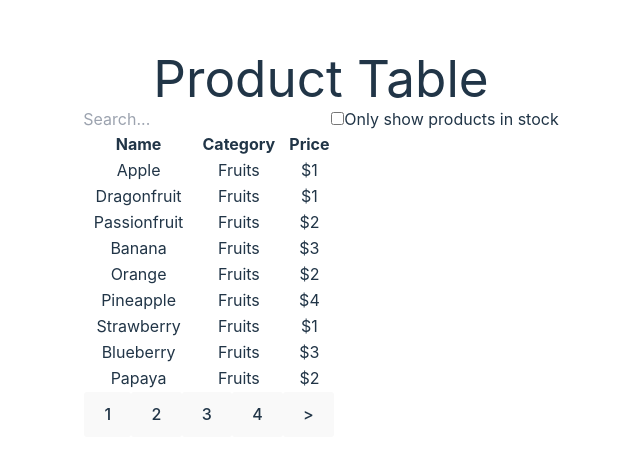
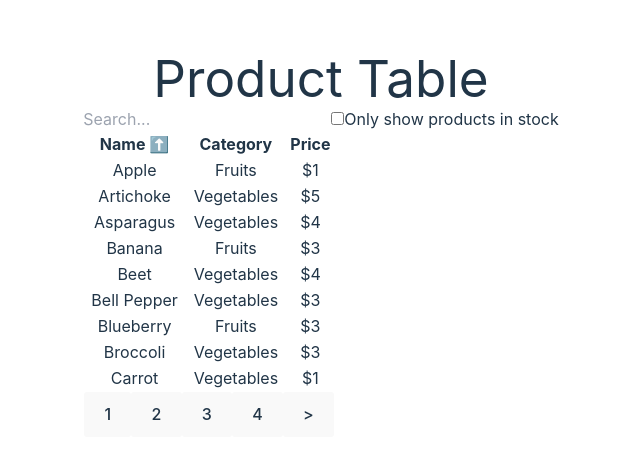
Before and after one commit to MrSudden/Development, a React (Vite) app in the folder ReactJSDev/Learn/SimpliLearn/SimpliLearn/: page / in a window 1280 px wide. Shown: the part 156-614 px from the top of the page, without its empty margins (319-959 px from the left). Built offline with nearby package versions, Linux system fonts and the light colour scheme.

Commit message:
Add sort by table head

```diff
--- a/ReactJSDev/Learn/SimpliLearn/SimpliLearn/src/Lesson_3/FilterableProductTable.jsx
+++ b/ReactJSDev/Learn/SimpliLearn/SimpliLearn/src/Lesson_3/FilterableProductTable.jsx
@@ -41,13 +41,18 @@ ProductRowMultiColumn.propTypes = {
     product: PropTypes.object.isRequired
 }
 
-function ProductTable({ header, products }) {
+function ProductTable({ header, products, sortColumn, sortDirection, handleSort }) {
     return (
         <>
             <table className={`flex flex-col w-${48 * header.length}`}>
                 <thead className="flex flex-row font-bold bg-zinc-200">
                     <tr>
-                        {header.map((head, index) => (<th className="w-48" key={index}>{head}</th>))}
+                        {header.map((head, index) => (<th className="w-48 cursor-pointer" key={index} onClick={() => handleSort(head.toLowerCase())}>
+                            {head}
+                            {sortColumn === head.toLowerCase() && (
+                                <span>{sortDirection === 'asc' ? ' ⬆️' : ' ⬇️'}</span>
+                            )}
+                        </th>))}
                     </tr>
                 </thead>
                 <tbody>
@@ -60,24 +65,47 @@ function ProductTable({ header, products }) {
 
 ProductTable.propTypes = {
     header: PropTypes.arrayOf(PropTypes.string).isRequired,
-    products: PropTypes.object.isRequired
+    products: PropTypes.object.isRequired,
+    sortColumn: PropTypes.string.isRequired,
+    sortDirection: PropTypes.string.isRequired,
+    handleSort: PropTypes.func.isRequired
 }
 
-function ProductCategoryTableData({ PRODUCTS, filterText, onlyInStock }) {
+function ProductCategoryTableData({ PRODUCTS, filterText, onlyInStock, sortColumn, sortDirection }) {
     const rows = [];
-    let lastCategory = null;
-    PRODUCTS.forEach((product) => {
+    const categoriesAdded = {};
+
+    const sortedProducts = sortColumn
+    ? [...PRODUCTS].sort((a, b) => {
+          let aValue = a[sortColumn];
+          let bValue = b[sortColumn];
+
+          if (sortColumn !== 'price') {
+              if (aValue < bValue) return sortDirection === 'asc' ? -1 : 1;
+              if (aValue > bValue) return sortDirection === 'asc' ? 1 : -1;
+              return 0;
+          }
+
+          aValue = parseInt(aValue.match(/\d/g), 10);
+          bValue = parseInt(bValue.match(/\d/g), 10);
+          return sortDirection === 'asc' ? aValue - bValue : bValue - aValue;
+      })
+    : PRODUCTS;
+
+    sortedProducts.forEach((product) => {
         if (filterText && !product.name.toLowerCase().includes(filterText.toLowerCase())) {
             return;
         }
         if (onlyInStock && !product.stocked) {
             return;
         }
-        if (product.category !== lastCategory) {
+        if (!categoriesAdded[product.category]) {
             rows.push(<ProductCategoryRow category={product.category} key={product.category} />);
+            categoriesAdded[product.category] = true;
+            rows.push(...sortedProducts.filter(p => p.category === product.category)
+            .filter(p => !filterText || p.name.toLowerCase().includes(filterText.toLowerCase()))
+            .filter(p => !onlyInStock || p.stocked).map(p => <ProductRow product={p} key={p.name} />));
         }
-        rows.push(<ProductRow product={product} key={product.name} />);
-        lastCategory = product.category;
     });
 
     return rows;
@@ -86,10 +114,12 @@ function ProductCategoryTableData({ PRODUCTS, filterText, onlyInStock }) {
 ProductCategoryTableData.propTypes = {
     PRODUCTS: PropTypes.arrayOf(PropTypes.object).isRequired,
     filterText: PropTypes.string,
-    onlyInStock: PropTypes.bool
+    onlyInStock: PropTypes.bool,
+    sortColumn: PropTypes.string,
+    sortDirection: PropTypes.string
 }
 
-function ProductPaginationTableData({ PRODUCTS, filterText, onlyInStock }) {
+function ProductPaginationTableData({ PRODUCTS, filterText, onlyInStock, sortColumn, sortDirection }) {
     const [currentPage, setCurrentPage] = useState(1);
     const itemsPerPage = 9;
     const totalPages = Math.ceil(PRODUCTS.length / itemsPerPage);
@@ -151,9 +181,27 @@ function ProductPaginationTableData({ PRODUCTS, filterText, onlyInStock }) {
         return buttons;
     };
 
+    const sortedProducts = sortColumn
+    ? [...PRODUCTS].sort((a, b) => {
+          let aValue = a[sortColumn];
+          let bValue = b[sortColumn];
+
+          if (sortColumn !== 'price') {
+              if (aValue < bValue) return sortDirection === 'asc' ? -1 : 1;
+              if (aValue > bValue) return sortDirection === 'asc' ? 1 : -1;
+              return 0;
+          }
+
+          aValue = parseInt(aValue.match(/\d/g), 10);
+          bValue = parseInt(bValue.match(/\d/g), 10);
+          return sortDirection === 'asc' ? aValue - bValue : bValue - aValue;
+      })
+    : PRODUCTS;
+
+
     const indexOfLastItem = currentPage * itemsPerPage;
     const indexOfFirstItem = indexOfLastItem - itemsPerPage;
-    const currentProducts = PRODUCTS.filter((product) => {
+    const currentProducts = sortedProducts.filter((product) => {
         if (filterText && !product.name.toLowerCase().includes(filterText.toLowerCase())) {
             return false;
         }
@@ -178,7 +226,9 @@ function ProductPaginationTableData({ PRODUCTS, filterText, onlyInStock }) {
 ProductPaginationTableData.propTypes = {
     PRODUCTS: PropTypes.arrayOf(PropTypes.object).isRequired,
     filterText: PropTypes.string,
-    onlyInStock: PropTypes.bool
+    onlyInStock: PropTypes.bool,
+    sortColumn: PropTypes.string,
+    sortDirection: PropTypes.string
 }
 
 function SearchBar({ filterText, onlyInStock, onFilterTextChange, onOnlyInStockChange }) {
@@ -210,13 +260,28 @@ SearchBar.propTypes = {
 function FilterableProductTable() {
     const [onlyInStock, setOnlyInStock] = useState(false);
     const [filterText, setFilterText] = useState('');
+    const [sortColumn, setSortColumn] = useState('name');
+    const [sortDirection, setSortDirection] = useState('asc');
+
+    const handleSort = (column) => {
+        if (sortColumn === column) {
+            setSortDirection(sortDirection === 'asc' ? 'desc' : 'asc');
+        } else {
+            setSortColumn(column);
+            setSortDirection('asc');
+        }
+    };
 
     return (
         <div className="flex flex-col">
             <h1 className="text-xl font-bold mb-3">Product Table</h1>
             <SearchBar filterText={filterText} onlyInStock={onlyInStock} onFilterTextChange={setFilterText} onOnlyInStockChange={setOnlyInStock} />
-            {/* <ProductTable header={["Name", "Price"]} products={<ProductCategoryTableData PRODUCTS={PRODUCTS} filterText={filterText} onlyInStock={onlyInStock} />} /> */}
-            <ProductTable header={["Name", "Category", "Price"]} products={<ProductPaginationTableData PRODUCTS={PRODUCTS} filterText={filterText} onlyInStock={onlyInStock} />} />
+            {/* <ProductTable header={["Name", "Price"]} sortColumn={sortColumn} sortDirection={sortDirection} handleSort={handleSort}
+                products={<ProductCategoryTableData PRODUCTS={PRODUCTS} filterText={filterText} onlyInStock={onlyInStock} sortColumn={sortColumn} sortDirection={sortDirection} />}
+            /> */}
+            <ProductTable header={["Name", "Category", "Price"]} sortColumn={sortColumn} sortDirection={sortDirection} handleSort={handleSort}
+                products={<ProductPaginationTableData PRODUCTS={PRODUCTS} filterText={filterText} onlyInStock={onlyInStock} sortColumn={sortColumn} sortDirection={sortDirection} />}
+            />
         </div>
     );
 }
```
